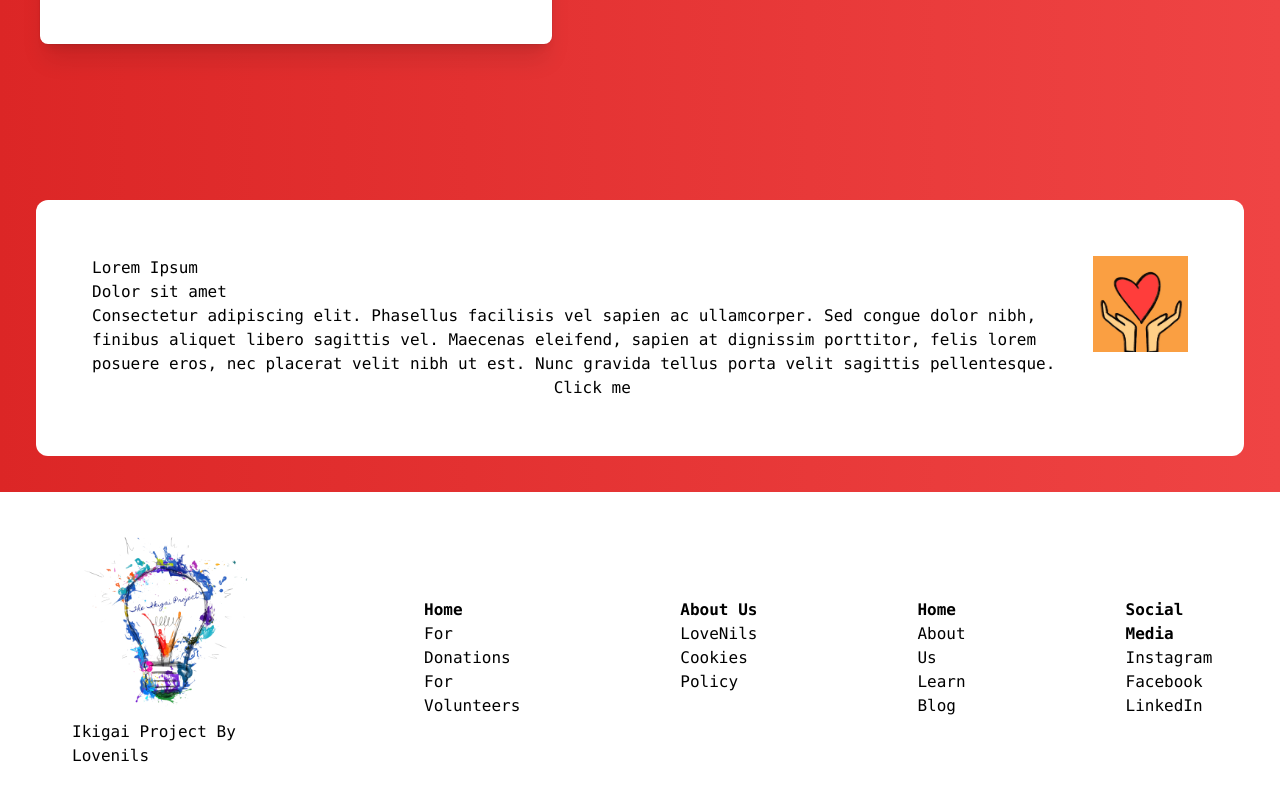
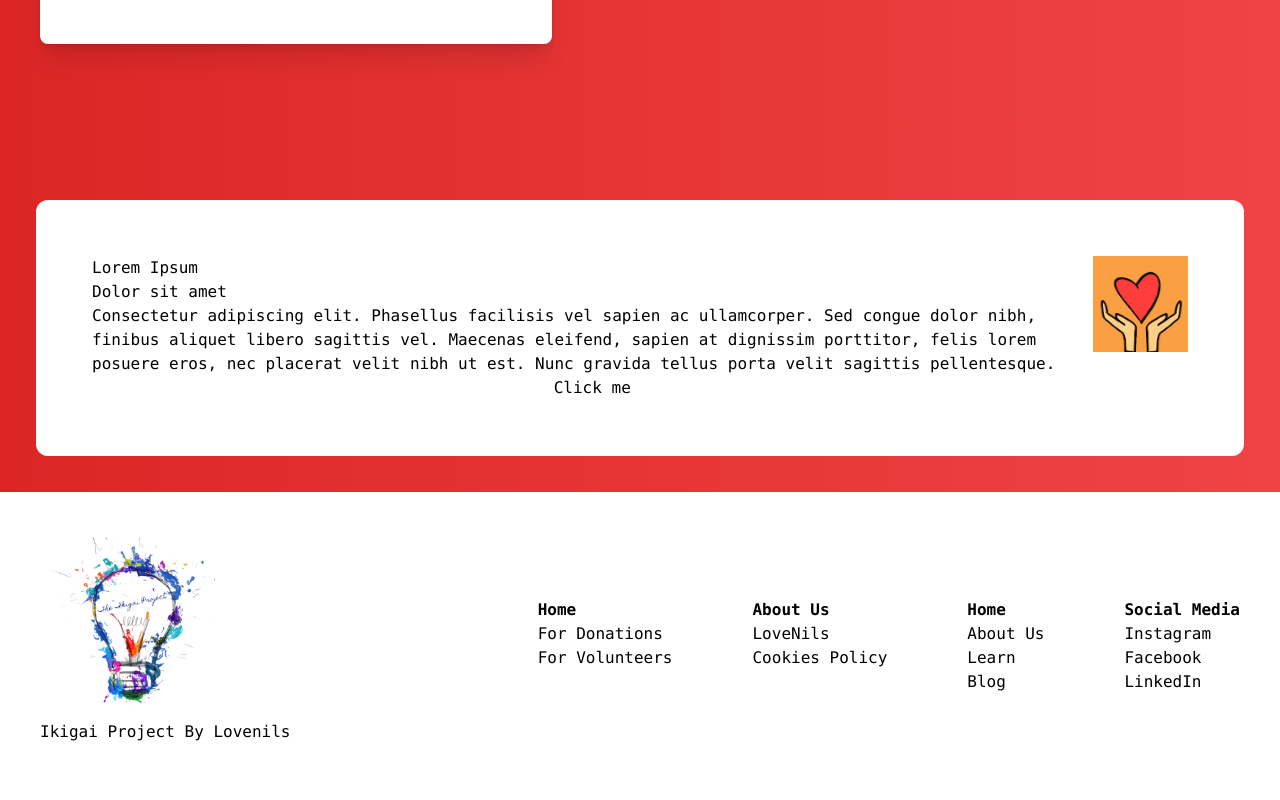
Before and after one commit to OHBOYILOVEHTML/ikigai-website1, a Next.js app: page / in a window 1280 px wide. Shown: the part 636-1436 px from the top of the page. Built offline with nearby package versions, Linux system fonts and the light colour scheme.

Commit message:
Footer more interactive (columns for mobile devices)

```diff
--- a/components/Footer.js
+++ b/components/Footer.js
@@ -12,18 +12,17 @@ export default function Footer() {
   const donationsLink = "https://www.lovenils.org/donate";
   const volunteersLink = "https://www.lovenils.org/volunteer";
   const privacyPolicy = "https://www.lovenils.org/privacy-policy";
-  const thing = "flex flex-col";
   return (
     <>
-      <div className="bg-white px-9 text-black" id="test">
-        <div className="flex flex-col p-9 gap-x-1 sm:gap-x-15 md:gap-x-25 lg:gap-x-40 items-center justify-between lg:flex-row">
-          <div className={thing}>
-            <div className="w-48">
+      <div className="bg-white px-9 md:px-1 text-black">
+        <div className="flex flex-col md:flex-row lg:flex-row p-9 gap-x-1 sm:gap-x-15 md:gap-x-20 lg:gap-x-40 items-center justify-between">
+          <div className="flex flex-col">
+            <div className="w-48 md:w-24 lg:w-48">
               <Image src={logo} alt="Ikigai Logo" />
             </div>
             <p>Ikigai Project By Lovenils</p>
           </div>
-          <div className="flex flex-row gap-x-1 sm:gap-x-20 md:gap-x-30 lg:gap-x-40">
+          <div className="flex flex-col md:flex-row lg:flex-row gap-x-1 md:gap-x-20 lg:gap-x-20">
             <div className="flex flex-col pt-5">
               <h1 className="font-bold">
                 <Link href="/">Home</Link>
```
